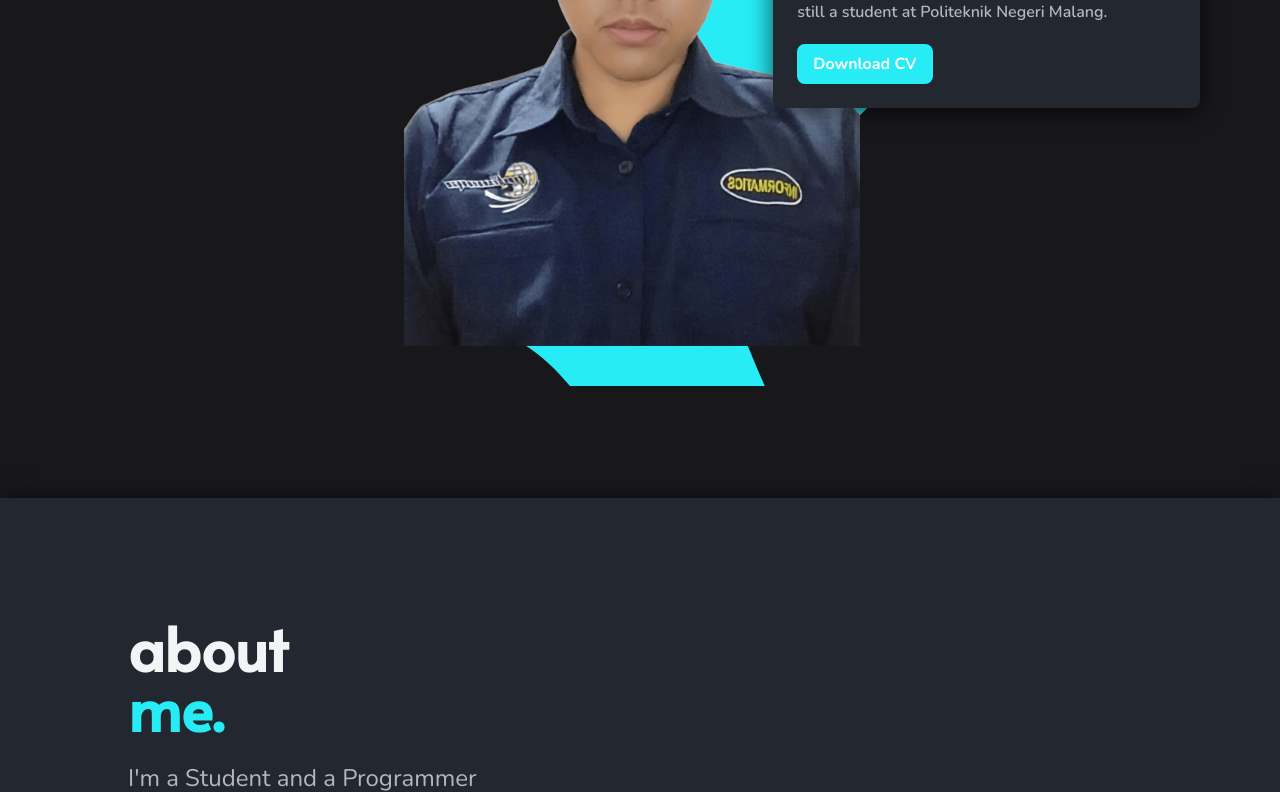
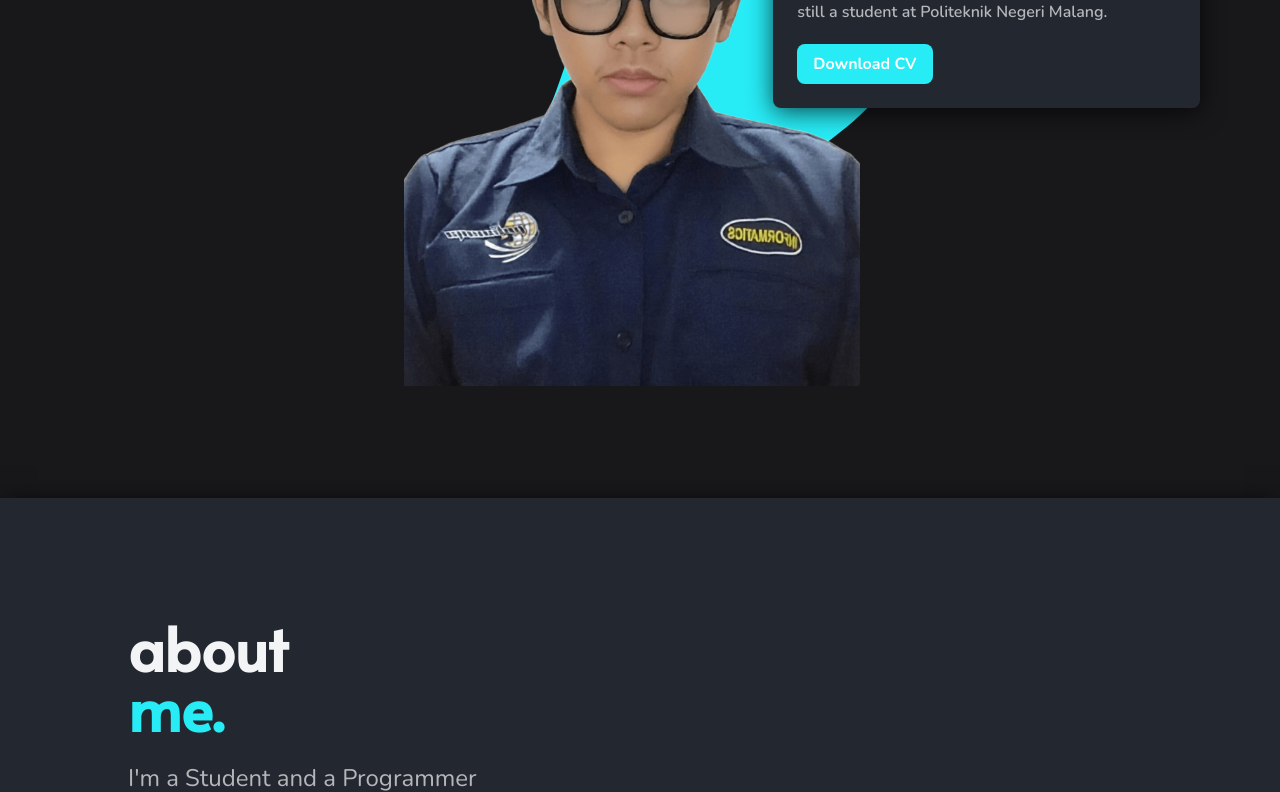
Before and after one commit to PraNAtaP/coba.aja, a website: page index.html in a window 1280 px wide. Shown: the part 414-1206 px from the top of the page. Drawn offline with nearby package versions, Linux system fonts and the light colour scheme.

Commit message:
Update SVG

```diff
--- a/index.html
+++ b/index.html
@@ -211,7 +211,7 @@
       <img
         data-aos="zoom-in"
         data-aos-duration="1000"
-        class="absolute bottom-10 right-0 h-4/5 object-cover pt-8 pr-4 lg:left-0 mx-auto"
+        class="absolute bottom-[-10px] right-0 h-4/5 object-cover pt-8 pr-4 lg:left-0 mx-auto"
         src="img/prana.png"
         alt=""
       />
```
